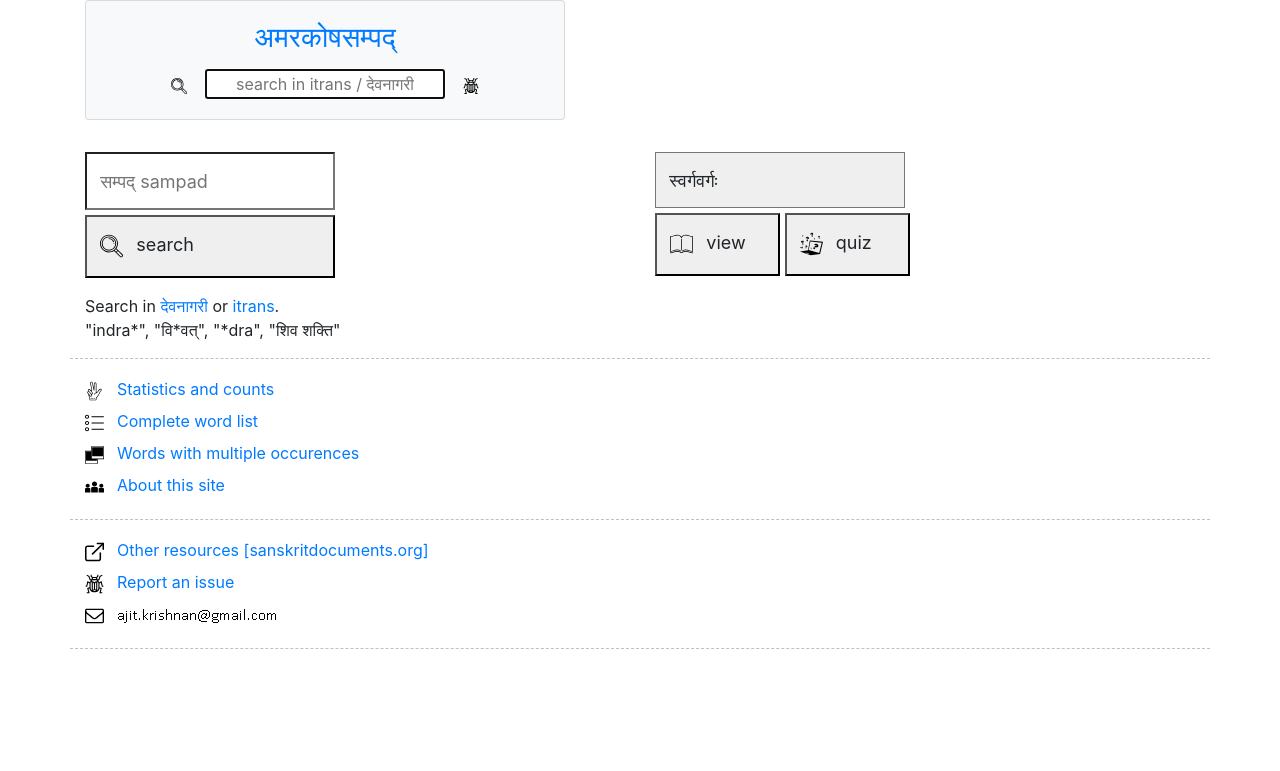
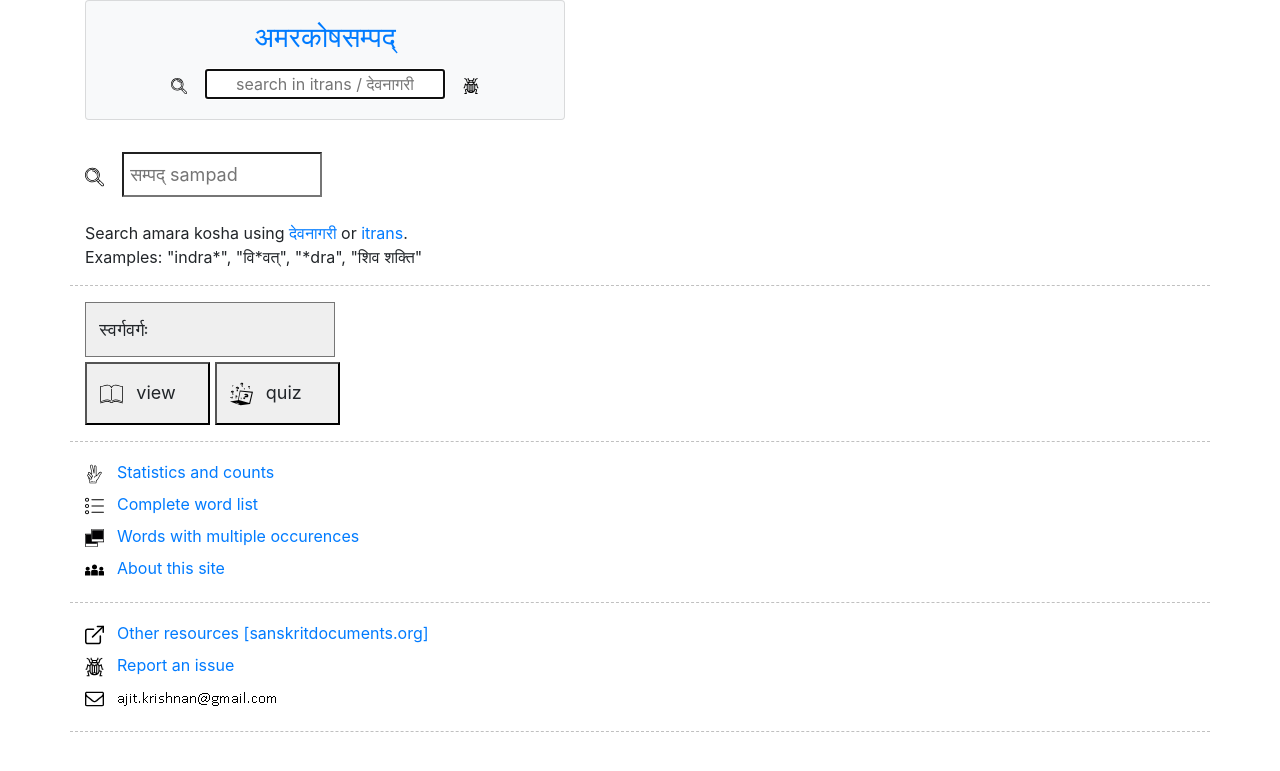
Before and after one commit to aupasana/amara-quiz, a Flask app: page / in a window 1280 px wide. Shown: the top 771 px of the page. Run offline with Flask 2, Linux system fonts and the light colour scheme; some libraries are stand-ins or nearby versions.

Commit message:
index: remove massive search button

```diff
--- a/docker/templates/index.html
+++ b/docker/templates/index.html
@@ -16,8 +16,8 @@
 .search-term {
   -webkit-appearance: none;
   font-size: large;
-  padding: 10pt;
-  width: 250px;
+  padding: 5pt;
+  width: 200px;
 }
 .button {
   margin-top: 5px;
@@ -80,16 +80,20 @@ $(document).ready(function(){
 
     <!-- search -->
     <div class="index-section col-md">
-      <p/>
-      <input type="text" class="search-term" id="searchTerm" placeholder="सम्पद् sampad"></input>
-      <br/>
-      <button class="search-button button" id="searchButton"><img class="search-image" src="icons/search.svg"/>search</button>
+      <div>
+        <a href="#" id="searchButton"><img class="search-image" src="icons/search.svg"/></a>
+        <input type="text" class="search-term" id="searchTerm" placeholder="सम्पद् sampad"></input>
+      </div><br/>
 
       <div>
-        Search in <a href="https://en.wikipedia.org/wiki/Devanagari_(Unicode_block)">देवनागरी</a> or <a href="https://www.aczoom.com/itrans/html/dvnc/node3.html">itrans</a>.
-        <br/>"indra*", "वि*वत्", "*dra", "शिव शक्ति"
+        Search amara kosha using <a href="https://en.wikipedia.org/wiki/Devanagari_(Unicode_block)">देवनागरी</a> or <a href="https://www.aczoom.com/itrans/html/dvnc/node3.html">itrans</a>.
+        <br/>Examples: "indra*", "वि*वत्", "*dra", "शिव शक्ति"
       </div>
     </div>
+
+  </div>
+
+  <div class="row">
 
     <!-- varga - view & quiz -->
     <div class="index-section col-md">
```
